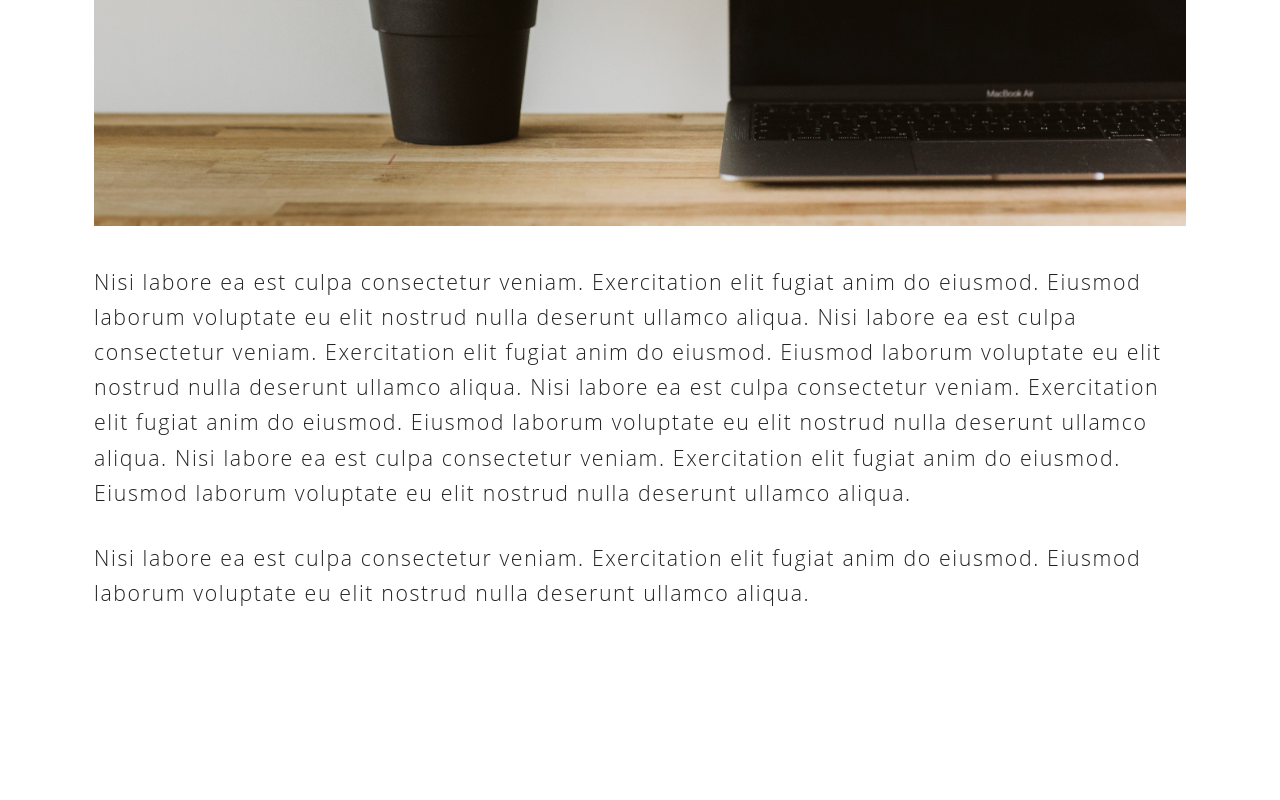
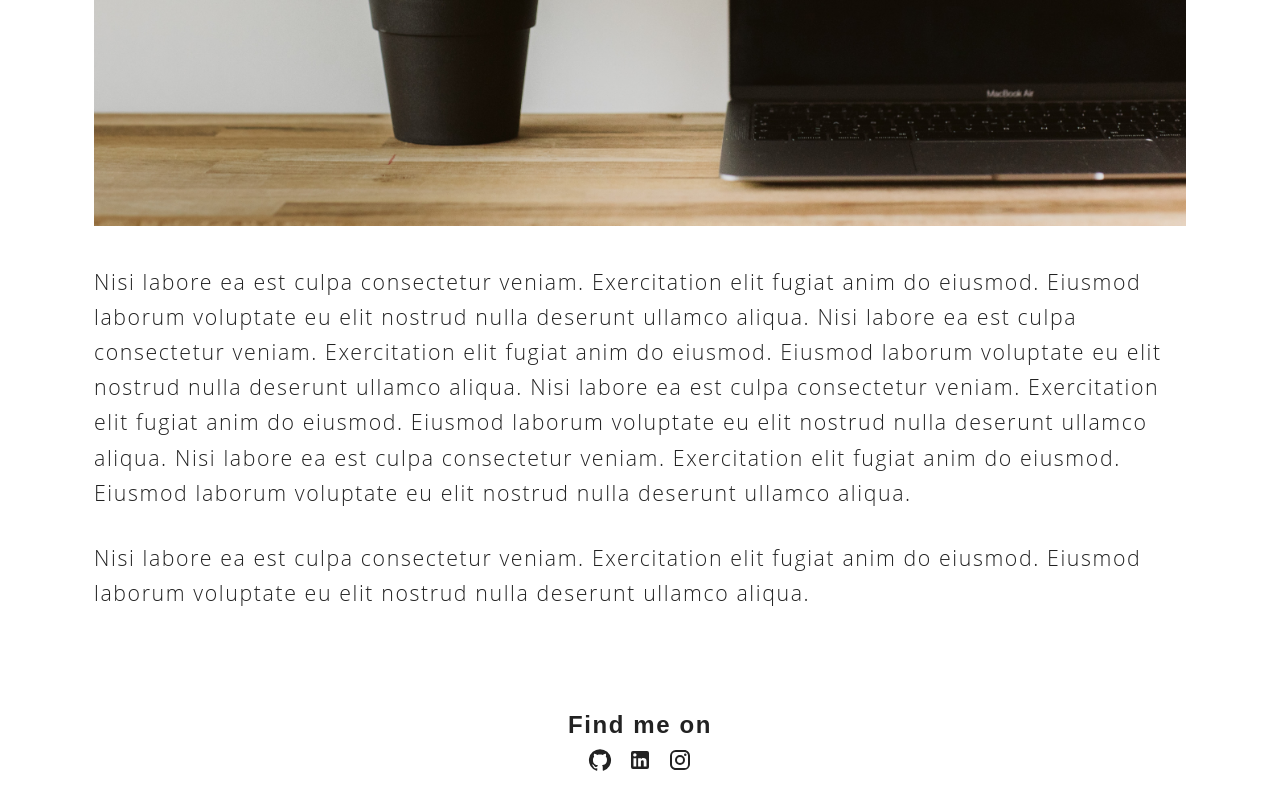
Before and after one commit to sumwillrodt/react-folio, a React (Create React App) app: page / in a window 1280 px wide. Shown: the part 779-1579 px from the top of the page. Before the commit the page ends 1509 px from the top, so only its background shows below. Built offline with nearby package versions, Linux system fonts and the light colour scheme.

Commit message:
style footer

```diff
--- a/src/assets/components/Footer/Footer.js
+++ b/src/assets/components/Footer/Footer.js
@@ -6,23 +6,26 @@ import InstagramIcon from '@mui/icons-material/Instagram';
 
 function Footer() {
   return (
-    <div id="social-container" className="">
+    <footer>
+      <h4>Find me on</h4>
+      <div>
         <IconButton
-        sx={{ color: 'rgba(255, 255, 255, 0.5)' }}
+          sx={{ color: 'rgba(34, 34, 34)' }}
           aria-label={`GitHub`}
           href={`https://github.com/sumwillrodt`}><GitHubIcon />
         </IconButton>
         <IconButton
-        sx={{ color: 'rgba(255, 255, 255, 0.5)' }}
+          sx={{ color: 'rgba(34, 34, 34)' }}
           aria-label={`LinkedIn`}
           href={`https://www.linkedin.com/in/sumnerwillrodt/`}><LinkedInIcon />
         </IconButton>
         <IconButton
-        sx={{ color: 'rgba(255, 255, 255, 0.5)' }}
+          sx={{ color: 'rgba(34, 34, 34)' }}
           aria-label={`Instagram`}
           href={`https://www.instagram.com/sumwillrodt/`}><InstagramIcon />
         </IconButton>
       </div>
+    </footer>
   )
 }
 
--- a/src/index.css
+++ b/src/index.css
@@ -56,11 +56,6 @@ header a:active {
   color: var(--light);
   text-decoration: underline;
 }
-
-/* header a:hover {
-  color: var(--secondary);
-  text-decoration: underline;
-} */
 
 #nav-section {
   color: var(--light);
@@ -138,6 +133,14 @@ body {
   color: var(--dark);
 }
 
+footer {
+  display: flex;
+  padding: 20px;
+  align-items: center;
+  flex-direction: column;
+  justify-content: space-around;
+}
+
 h1,
 h2,
 h3,
@@ -201,7 +204,8 @@ img {
 ImageListItemBar {
   color: var(--quartiary);
 }
-/* span[role="img"] {
+
+span[role="img"] {
   cursor: default;
 }
 
```
Also changed, not shown: public/index.html (+0 -24 lines). Lines whose indentation alone changed are shown as unchanged.
